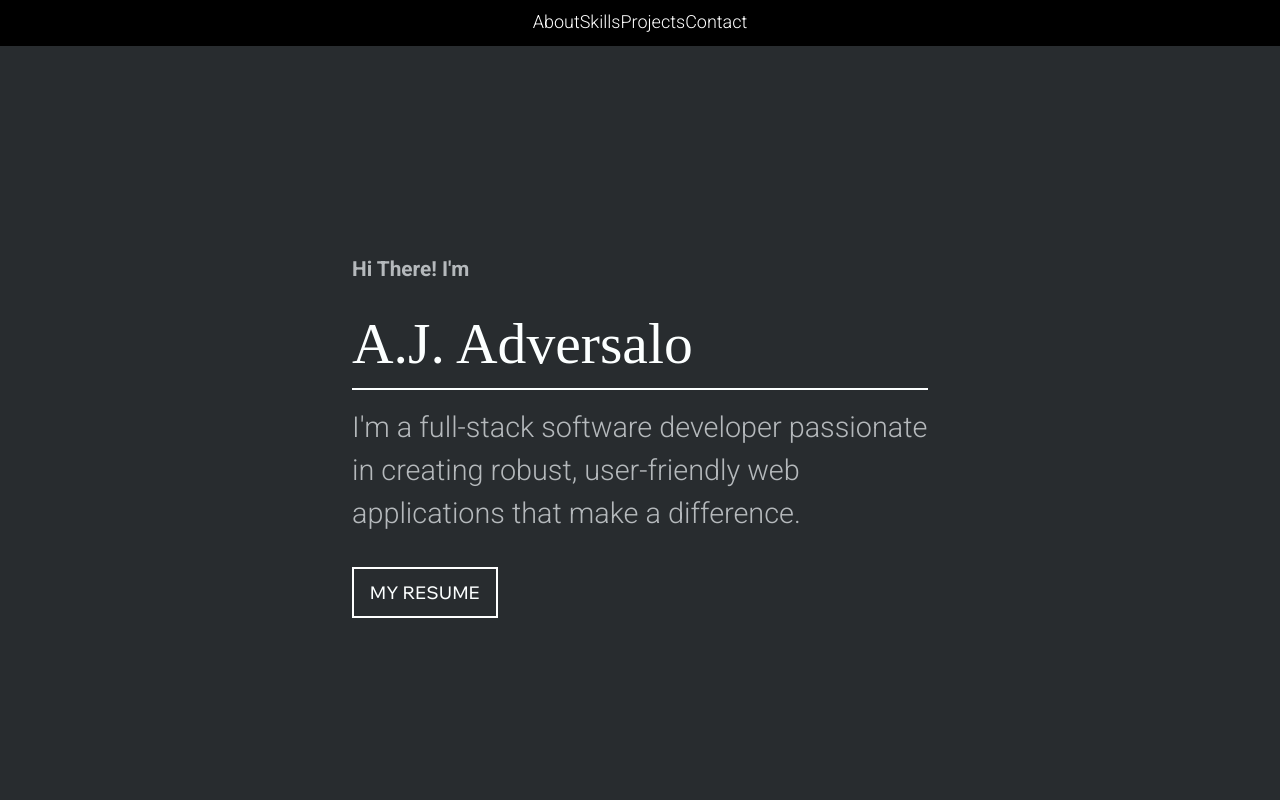
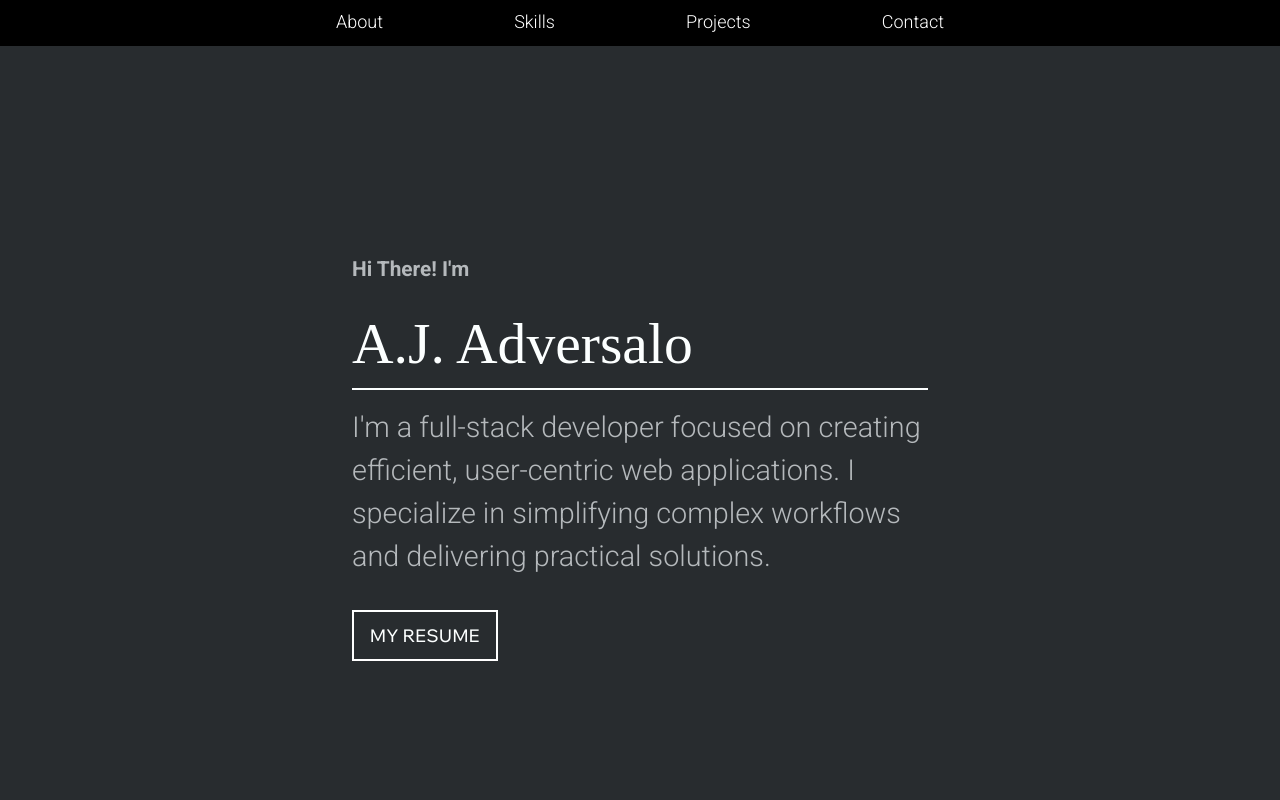
Before and after one commit to ajadversalo/ajadversalo.github.io, a React (Create React App) app: page / in a window 1280 px wide. Shown: the top 800 px of the page. Built offline with nearby package versions, Linux system fonts and the light colour scheme.

Commit message:
Improve header

```diff
--- a/src/App.tsx
+++ b/src/App.tsx
@@ -205,7 +205,7 @@ function App() {
     return (
         <div className="">
             <div className="flex justify-center text-white sticky top-0 bg-black pt-2 pb-2 z-[50]">
-                <div className="text-lg flex flex-row justify-between border-box">
+                <div className="text-lg flex flex-row justify-between border-box w-full sm:w-full lg:w-[40rem] xl:w-[40rem] pl-4 pr-4">
                     <a
                         href="#about"
                         onClick={() => { setOpen(true); setPage('about') }}
@@ -248,7 +248,7 @@ function App() {
                         <div className={classes.underscore}></div>
                     </div>
                     <div className={classes.intro}>
-                        I'm a full-stack software developer passionate in creating robust, user-friendly web applications that make a difference.
+                        I'm a full-stack developer focused on creating efficient, user-centric web applications. I specialize in simplifying complex workflows and delivering practical solutions.
                     </div>
                     <div style={{ paddingTop: '2rem' }}>
                         <Button  className={classes.resumeButton}
```
